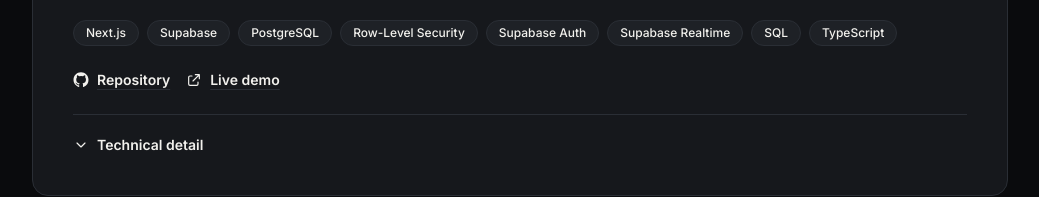
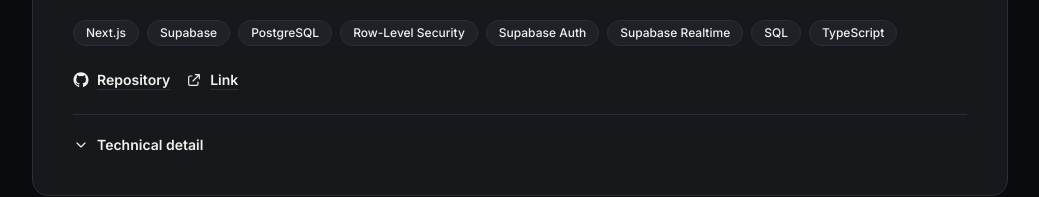
Before and after one commit to malgmash/Portfolio, a Next.js app: page / in a window 1280 px wide. Shown: the part 2447-2644 px from the top of the page, without its empty margins (120-1159 px from the left). Built offline with nearby package versions, Linux system fonts and the light colour scheme.

Commit message:
changed demo to link for demos

```diff
--- a/components/ProjectCard.tsx
+++ b/components/ProjectCard.tsx
@@ -42,7 +42,7 @@
             className="inline-flex items-center gap-2 text-sm font-semibold text-text underline decoration-border underline-offset-4 transition-colors hover:text-accent hover:decoration-accent"
           >
             <ExternalLinkIcon className="h-4 w-4" />
-            Live demo
+            Link
           </a>
         ) : null}
       </div>
```
